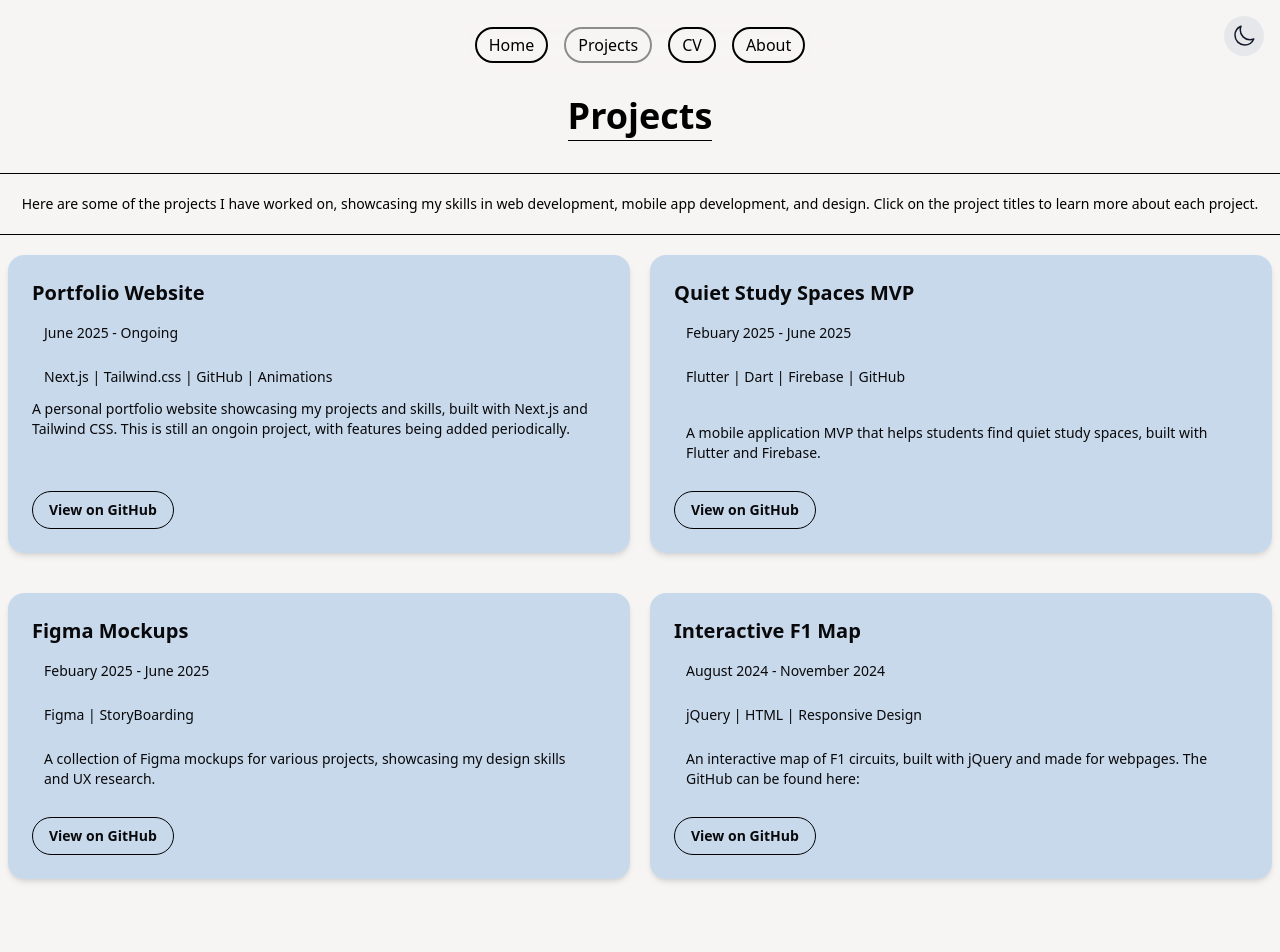
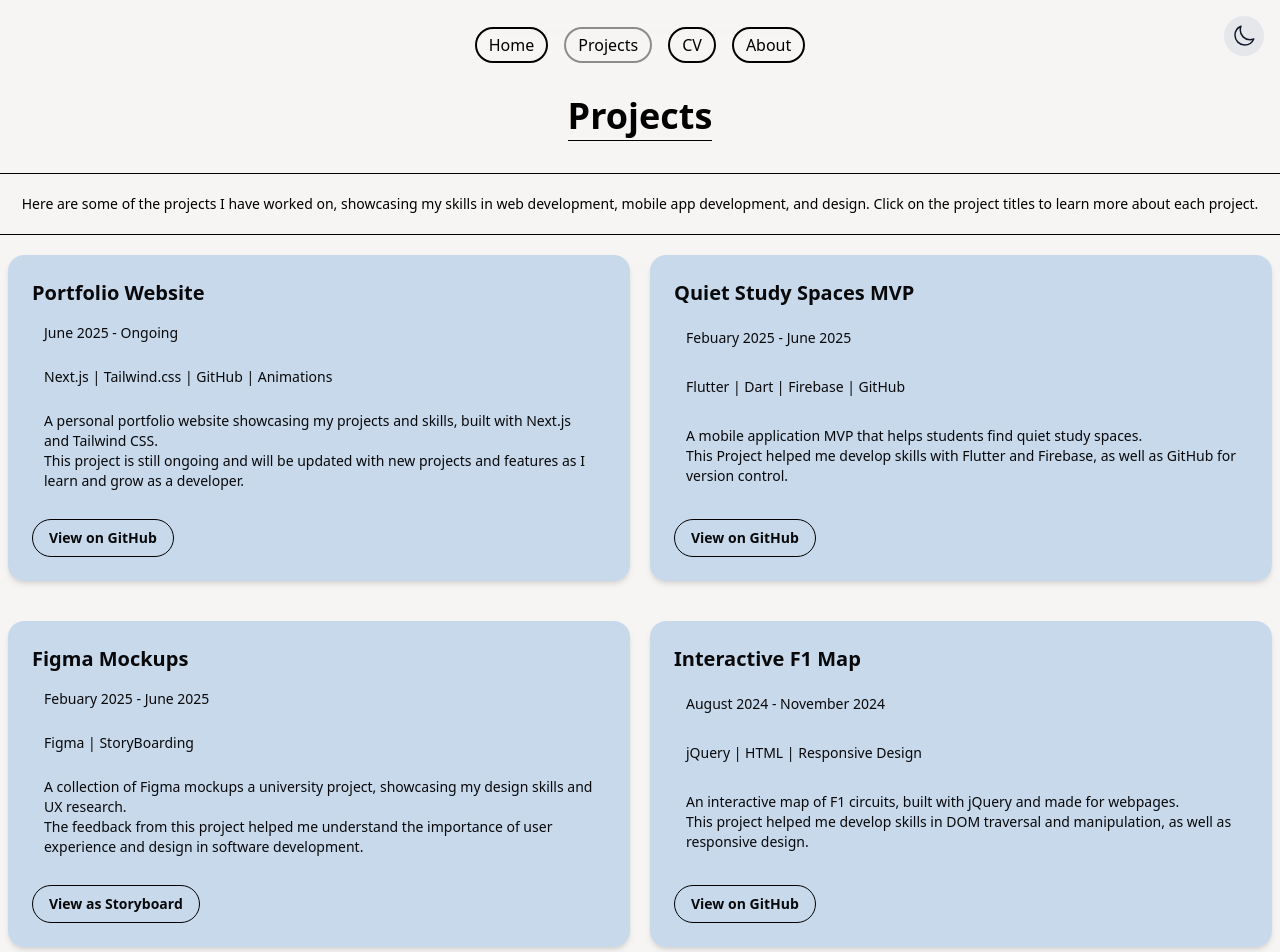
Before and after one commit to CrabbRex/my-cv-site, a Next.js app: page /projects in a window 1280 px wide. Shown: the top 952 px of the page. Built offline with nearby package versions, Linux system fonts and the light colour scheme.

Commit message:
Projects page layout base done.

```diff
--- a/src/app/projects/page.tsx
+++ b/src/app/projects/page.tsx
@@ -15,60 +15,61 @@ export default function Projects() {
 
       <div className="max-w-7xl grid grid-cols-1 md:grid-cols-2 gap-5">
 
-        <div className="bg-[var(--color-pad)] text-zinc-950 rounded-2xl shadow-md hover:shadow-lg transition duration-300 p-6 mt-5 flex flex-col justify-between">
+        <div className="bg-[var(--color-pad)] text-zinc-950 hover:bg-[var(--color-pad-hover)] rounded-2xl shadow-md hover:shadow-lg transition duration-300 p-6 mt-5 flex flex-col justify-between">
           <h2 className="text-xl font-bold mb-1">Portfolio Website</h2>
-          <p className="text-sm p-3 pb-0 mb-3">June 2025 - Ongoing</p>
-          <p className="text-sm p-3 pb-0 mb-3">Next.js | Tailwind.css | GitHub | Animations</p>
-          <p className="text-sm mb-3 flex-grow">
-            A personal portfolio website showcasing my projects and skills, built with Next.js and Tailwind CSS.
-            This is still an ongoin project, with features being added periodically.
+          <p className="text-sm p-3">June 2025 - Ongoing</p>
+          <p className="text-sm p-3">Next.js | Tailwind.css | GitHub | Animations</p>
+          <p className="p-3 text-sm mb-4">
+            A personal portfolio website showcasing my projects and skills, built with Next.js and Tailwind CSS. <br/>
+            This project is still ongoing and will be updated with new projects and features as I learn and grow as a developer.
           </p>
-          <Link href="https://github.com/CrabbRex/my-cv-site">
-            <button className="self-start text-sm font-semibold border border-[var(--color-foreground)] px-4 py-2 rounded-3xl hover:bg-[var(--color-foreground)] hover:text-[var(--color-background)] transition cursor-pointer">
+          <Link href="https://github.com/CrabbRex/my-cv-site" target="_blank">
+            <button className="self-start text-sm font-semibold border border-[var(--color-foreground)] px-4 py-2 rounded-3xl hover:bg-blue-600 hover:border-blue-600 hover:text-[var(--color-background)] transition cursor-pointer">
               View on GitHub
             </button>
           </Link>
         </div>
 
-        <div className="bg-[var(--color-pad)] text-zinc-950 rounded-2xl shadow-md hover:shadow-lg transition duration-300 p-6 mt-5 flex flex-col justify-between">
+        <div className="bg-[var(--color-pad)] text-zinc-950 hover:bg-[var(--color-pad-hover)] rounded-2xl shadow-md hover:shadow-lg transition duration-300 p-6 mt-5 flex flex-col justify-between">
           <h2 className="text-xl font-bold mb-1">Quiet Study Spaces MVP</h2>
-          <p className="text-sm p-3 pb-0 mb-3">Febuary 2025 - June 2025</p>
-          <p className="text-sm p-3 pb-0 mb-3">Flutter | Dart | Firebase | GitHub</p>
-          <p className="text-sm mb-3 flex-grow"></p>
+          <p className="text-sm p-3">Febuary 2025 - June 2025</p>
+          <p className="text-sm p-3">Flutter | Dart | Firebase | GitHub</p>
           <p className="p-3 text-sm mb-4">
-            A mobile application MVP that helps students find quiet study spaces, built with Flutter and Firebase.
+            A mobile application MVP that helps students find quiet study spaces. <br/>
+            This Project helped me develop skills with Flutter and Firebase, as well as GitHub for version control.
           </p>
-          <Link href="https://github.com/CrabbRex/quietStudySpaces">
-            <button className="self-start text-sm font-semibold border border-[var(--color-foreground)] px-4 py-2 rounded-3xl hover:bg-[var(--color-foreground)] hover:text-[var(--color-background)] transition cursor-pointer">
+          <Link href="https://github.com/CrabbRex/quietStudySpaces" target="_blank">
+            <button className="self-start text-sm font-semibold border border-[var(--color-foreground)] px-4 py-2 rounded-3xl hover:bg-blue-600 hover:border-blue-600 hover:text-[var(--color-background)] transition cursor-pointer">
               View on GitHub
             </button>
           </Link>
         </div>
 
-        <div className="bg-[var(--color-pad)] text-zinc-950 rounded-2xl shadow-md hover:shadow-lg transition duration-300 p-6 mt-5 flex flex-col justify-between">
+        <div className="bg-[var(--color-pad)] text-zinc-950 hover:bg-[var(--color-pad-hover)] rounded-2xl shadow-md hover:shadow-lg transition duration-300 p-6 mt-5 flex flex-col justify-between">
           <h2 className="text-xl font-bold mb-1">Figma Mockups</h2>
-          <p className="text-sm p-3 pb-0 mb-3">Febuary 2025 - June 2025</p>
-          <p className="text-sm p-3 pb-0 mb-3">Figma | StoryBoarding</p>
+          <p className="text-sm p-3">Febuary 2025 - June 2025</p>
+          <p className="text-sm p-3">Figma | StoryBoarding</p>
           <p className="p-3 text-sm mb-4">
-            A collection of Figma mockups for various projects, showcasing my design skills and UX research.
+            A collection of Figma mockups a university project, showcasing my design skills and UX research. <br/>
+            The feedback from this project helped me understand the importance of user experience and design in software development.
           </p>
-          <Link href="https://github.com/CrabbRex/IteractiveF1Map">
-            <button className="self-start text-sm font-semibold border border-[var(--color-foreground)] px-4 py-2 rounded-3xl hover:bg-[var(--color-foreground)] hover:text-[var(--color-background)] transition cursor-pointer">
-              View on GitHub
+          <Link href="https://www.figma.com/proto/Nnk0JO6vUjjqa3MYTWkzao/Assignment-2?node-id=42-121&t=r8UUncsNzLgfUBkq-1" target="_blank">
+            <button className="self-start text-sm font-semibold border border-[var(--color-foreground)] px-4 py-2 rounded-3xl hover:bg-blue-600 hover:border-blue-600 hover:text-[var(--color-background)] transition cursor-pointer">
+              View as Storyboard
             </button>
           </Link>
         </div>
 
-        <div className="bg-[var(--color-pad)] text-zinc-950 rounded-2xl shadow-md hover:shadow-lg transition duration-300 p-6 mt-5 flex flex-col justify-between">
+        <div className="bg-[var(--color-pad)] text-zinc-950 hover:bg-[var(--color-pad-hover)] rounded-2xl shadow-md hover:shadow-lg transition duration-300 p-6 mt-5 flex flex-col justify-between">
           <h2 className="text-xl font-bold mb-1">Interactive F1 Map</h2>
-          <p className="text-sm p-3 pb-0 mb-3">August 2024 - November 2024</p>
-          <p className="text-sm p-3 pb-0 mb-3">jQuery | HTML | Responsive Design</p>
+          <p className="text-sm p-3">August 2024 - November 2024</p>
+          <p className="text-sm p-3">jQuery | HTML | Responsive Design</p>
           <p className="p-3 text-sm mb-4">
-            An interactive map of F1 circuits, built with jQuery and made for webpages.
-            The GitHub can be found here:
+            An interactive map of F1 circuits, built with jQuery and made for webpages.<br/>
+            This project helped me develop skills in DOM traversal and manipulation, as well as responsive design.
           </p>
-          <Link href="https://www.figma.com/proto/Nnk0JO6vUjjqa3MYTWkzao/Assignment-2?node-id=42-121&t=r8UUncsNzLgfUBkq-1">
-            <button className="self-start text-sm font-semibold border border-[var(--color-foreground)] px-4 py-2 rounded-3xl hover:bg-[var(--color-foreground)] hover:text-[var(--color-background)] transition cursor-pointer">
+          <Link href="https://github.com/CrabbRex/IteractiveF1Map" target="_blank">
+            <button className="self-start text-sm font-semibold border border-[var(--color-foreground)] px-4 py-2 rounded-3xl hover:bg-blue-600 hover:border-blue-600 hover:text-[var(--color-background)] transition cursor-pointer">
               View on GitHub
             </button>
           </Link>
```
